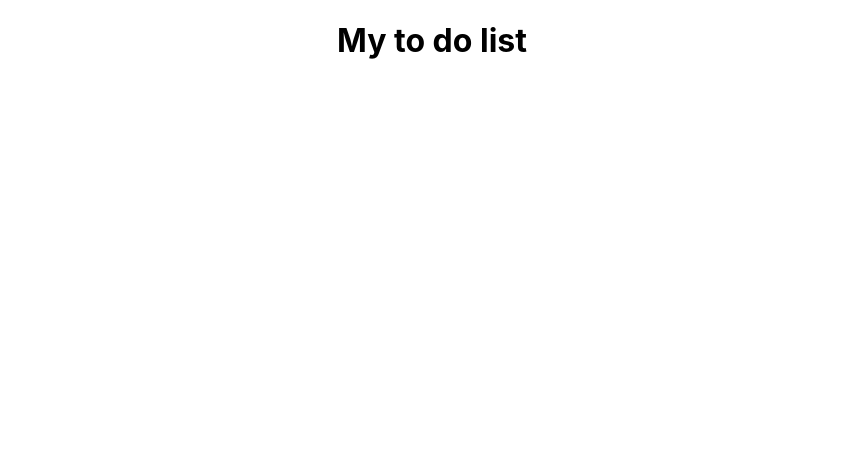
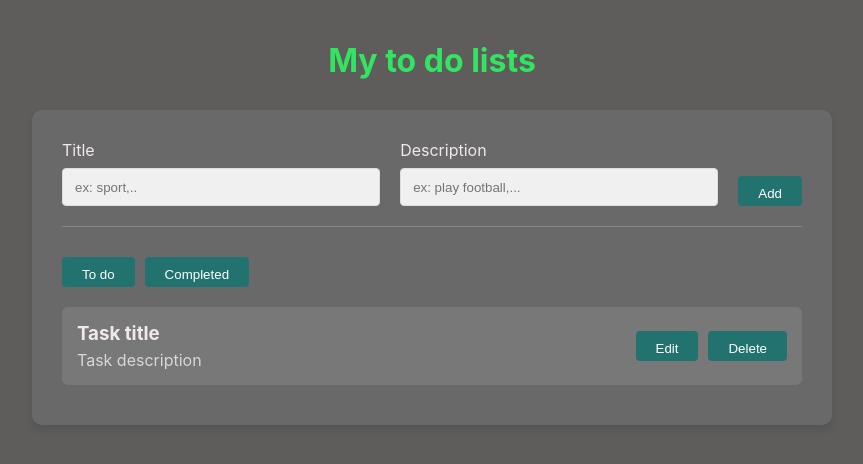
Before and after one commit to duckymomoUWU/To-Do-List, a React (Create React App) app: page / in a window 1280 px wide. Shown: the top 464 px of the page, without its empty margins (208-1071 px from the left). Built offline with nearby package versions, Linux system fonts and the light colour scheme.

Commit message:
update css

```diff
--- a/src/App.css
+++ b/src/App.css
@@ -1,38 +1,116 @@
-.App {
-  text-align: center;
+body {
+  background-color: rgb(95, 92, 92);
+  color: rgb(240, 233, 233);
+  overflow: hidden;
 }
 
-.App-logo {
-  height: 40vmin;
-  pointer-events: none;
+.todo-container {
+  max-width: 800px;
+  margin: 0 auto;
+  padding: 20px;
 }
 
-@media (prefers-reduced-motion: no-preference) {
-  .App-logo {
-    animation: App-logo-spin infinite 20s linear;
-  }
+h1 {
+  text-align: center;
+  color: rgb(49, 229, 97);
+  margin-bottom: 30px;
 }
 
-.App-header {
-  background-color: #282c34;
-  min-height: 100vh;
+.todo-wrapper {
+  background: rgb(106, 105, 105);
+  padding: 30px;
+  border-radius: 10px;
+  box-shadow: 0px 5px 7px rgba(0, 0, 0, 0.1);
+}
+
+.input-section {
+  display: flex;
+  gap: 20px;
+  margin-bottom: 30px;
+  padding-bottom: 20px;
+  border-bottom: 1px solid rgba(255, 255, 255, 0.2);
+  align-items: flex-end;  /* Căn cuối để nút Add thẳng với input */
+}
+
+.todo-input-item {
+  flex: 1;
   display: flex;
   flex-direction: column;
-  align-items: center;
-  justify-content: center;
-  font-size: calc(10px + 2vmin);
-  color: white;
+  gap: 8px;  /* Khoảng cách giữa label và input */
 }
 
-.App-link {
-  color: #61dafb;
+.todo-input-item:last-child {
+  flex: 0 0 auto;  /* Ngăn nút Add giãn ra */
+  margin-bottom: 0;  /* Loại bỏ margin dưới của nút */
 }
 
-@keyframes App-logo-spin {
-  from {
-    transform: rotate(0deg);
-  }
-  to {
-    transform: rotate(360deg);
-  }
+.todo-input-item input {
+  padding: 8px 12px;
+  border: 1px solid #ddd;
+  border-radius: 4px;
+  background: rgba(255, 255, 255, 0.9);
+  height: 38px;  /* Đảm bảo input và button cùng chiều cao */
+  box-sizing: border-box;
 }
+
+.controls-section {
+  margin-bottom: 20px;
+}
+
+.btn-group {
+  display: flex;
+  gap: 10px;
+  justify-content:flex-start;
+}
+
+.primaryBt {
+  height: 30px;  /* Đảm bảo button cùng chiều cao với input */
+  padding: 10px 20px;
+  border: none;
+  background-color: #22736f;
+  color: white;
+  border-radius: 4px;
+  cursor: pointer;
+  transition: background-color 0.3s;
+}
+
+.primaryBt:hover {
+  background-color: #35ba5c;
+}
+
+.secondBT{
+  height: 30px;  /* Đảm bảo button cùng chiều cao với input */
+  padding: 10px 20px;
+  border: none;
+  background-color: #22736f;
+  color: white;
+  border-radius: 4px;
+  cursor:pointer;
+  transition: background-color 0.3s;
+}
+.todo-list {
+  margin-top: 20px;
+}
+
+.todo-item {
+  background: rgba(255, 255, 255, 0.1);
+  padding: 15px;
+  border-radius: 6px;
+  margin-bottom: 10px;
+  display: flex;
+  justify-content: space-between;
+  align-items: center;
+}
+
+.todo-item .content {
+  flex: 1;
+}
+
+.todo-item h3 {
+  margin: 0 0 5px 0;
+}
+
+.todo-item p {
+  margin: 0;
+  color: rgba(255, 255, 255, 0.7);
+}
--- a/src/App.js
+++ b/src/App.js
@@ -1,10 +1,50 @@
-import logo from './logo.svg';
-import './App.css';
+import logo from "./logo.svg";
+import "./App.css";
 
 function App() {
   return (
     <div className="App">
-     <h1>My to do list</h1>
+      <div className="todo-container">
+        <h1>My to do lists</h1>
+
+        <div className="todo-wrapper">
+          <div className="input-section">
+            <div className="todo-input-item">
+              <label>Title</label>
+              <input type="text" placeholder="ex: sport,.." />
+            </div>
+
+            <div className="todo-input-item">
+              <label>Description</label>
+              <input type="text" placeholder="ex: play football,..." />
+            </div>
+
+            <div className="todo-input-item">
+              <button className="primaryBt">Add</button>
+            </div>
+          </div>
+
+          <div className="controls-section">
+            <div className="btn-group">
+              <button className="secondBT">To do</button>
+              <button className="secondBT">Completed</button>
+            </div>
+          </div>
+
+          <div className="todo-list">
+            <div className="todo-item">
+              <div className="content">
+                <h3>Task title</h3>
+                <p>Task description</p>
+              </div>
+              <div className="btn-group">
+                <button className="primaryBt">Edit</button>
+                <button className="primaryBt">Delete</button>
+              </div>
+            </div>
+          </div>
+        </div>
+      </div>
     </div>
   );
 }
```
